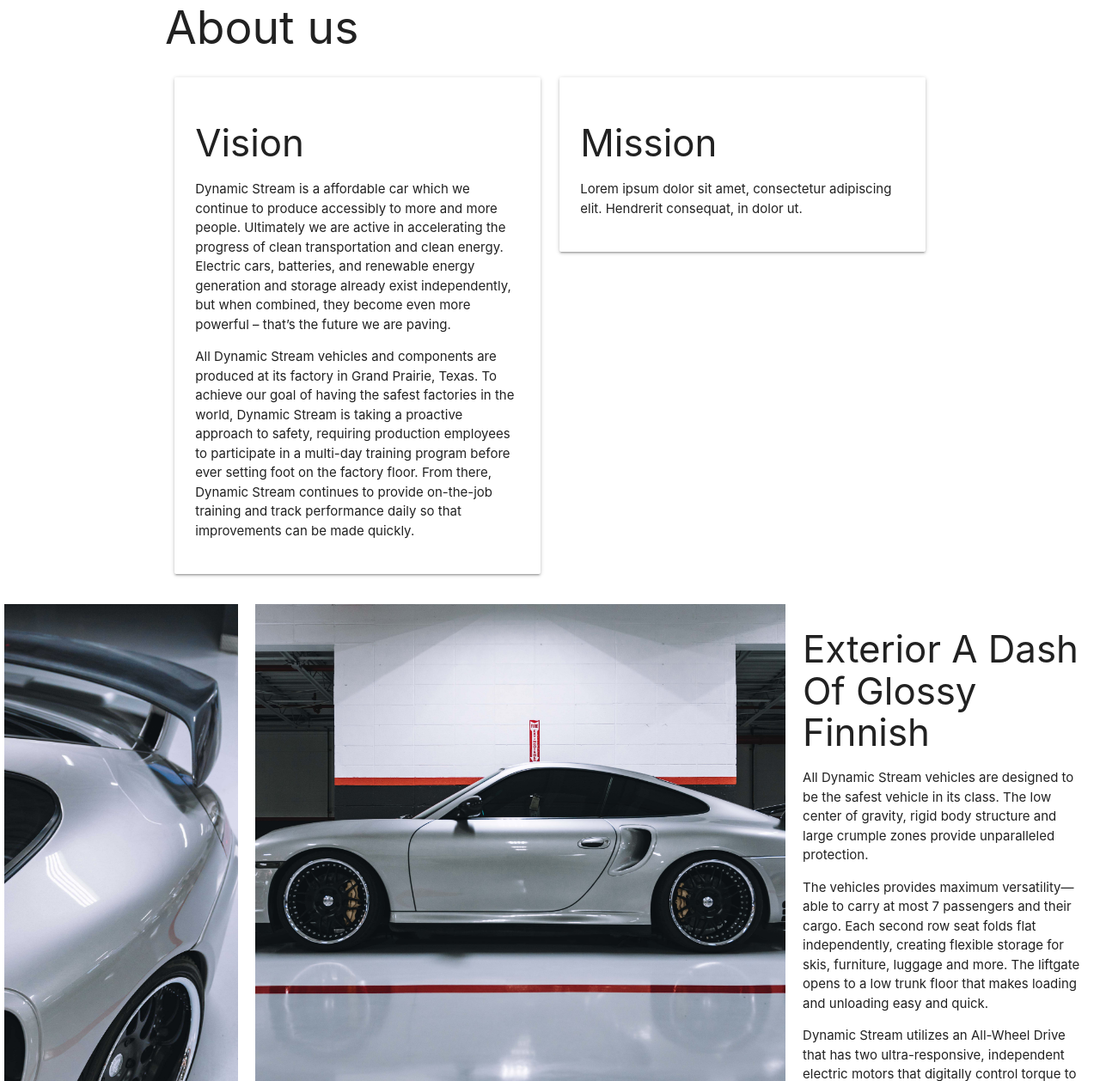
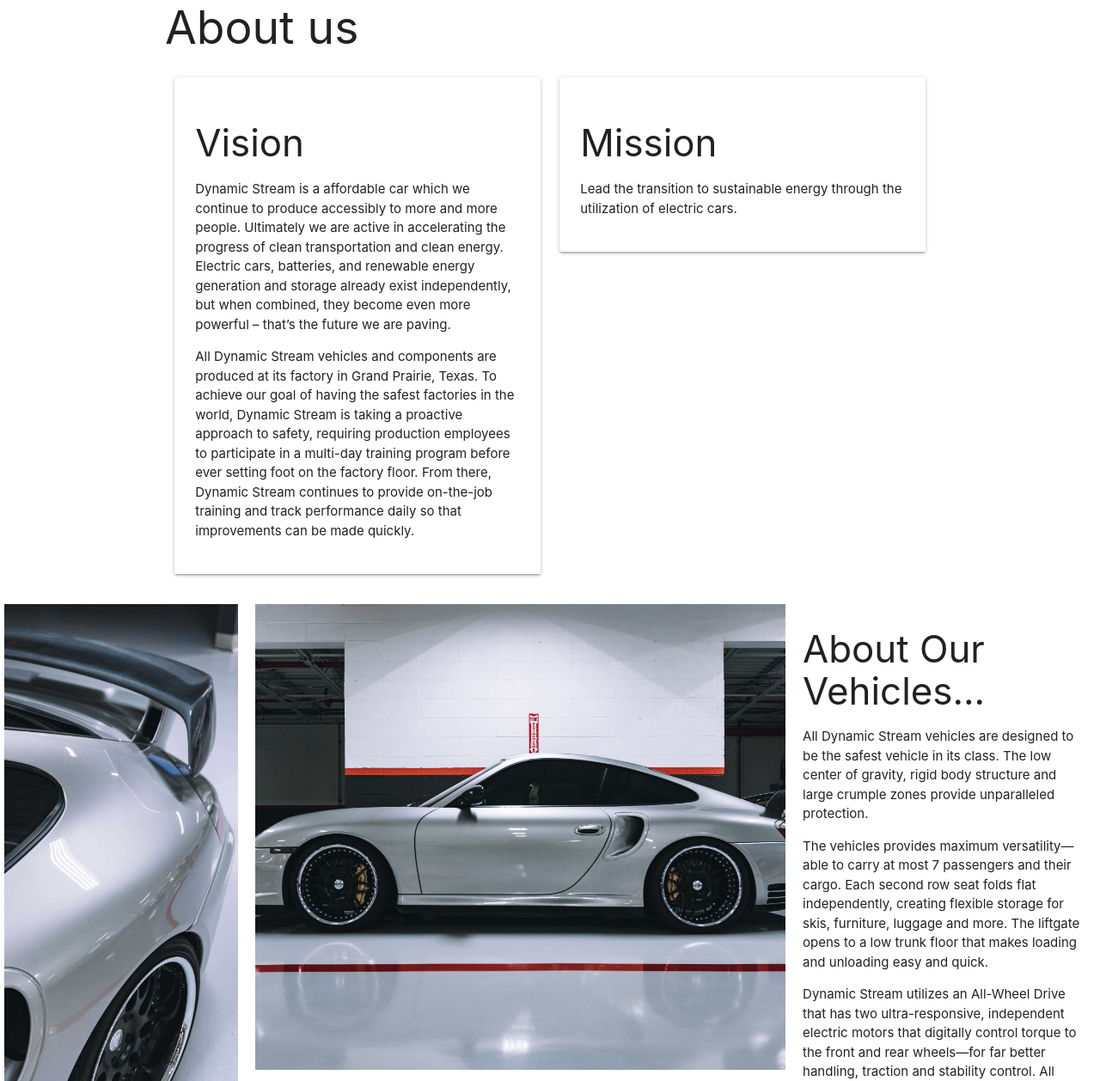
Before and after one commit to fastfists/TSAZone, a Flask app: page /design-brief in a window 1280 px wide. Shown: the part 1026-2284 px from the top of the page at 86% size. Run offline with Flask 2, Linux system fonts and the light colour scheme.

Commit message:
minor details

```diff
--- a/templates/design_brief.html
+++ b/templates/design_brief.html
@@ -108,8 +108,7 @@
                 <div class="col s6">
                     <div class="card-panel">
                         <h3>Mission</h3>
-                        <p>Lorem ipsum dolor sit amet, consectetur adipiscing elit. Hendrerit consequat, in dolor ut.
-                        </p>
+                        <p>Lead the transition to sustainable energy through the utilization of electric cars.</p>
                     </div>
                 </div>
             </div>
@@ -122,7 +121,7 @@
             <div class="purple pic4"><img src="/static/images/car_pic4.jpg" alt=""></div>
             <div class="blue pic5"><img src="/static/images/car_pic5.jpg" alt=""></div>
             <div class="text">
-                <h3>Exterior A Dash Of Glossy Finnish</h3>
+                <h3>About Our Vehicles...</h3>
                 <p>
                     All Dynamic Stream vehicles are designed to be the safest vehicle in its class. The low center of
                     gravity, rigid body structure and large crumple zones provide unparalleled protection.
```
